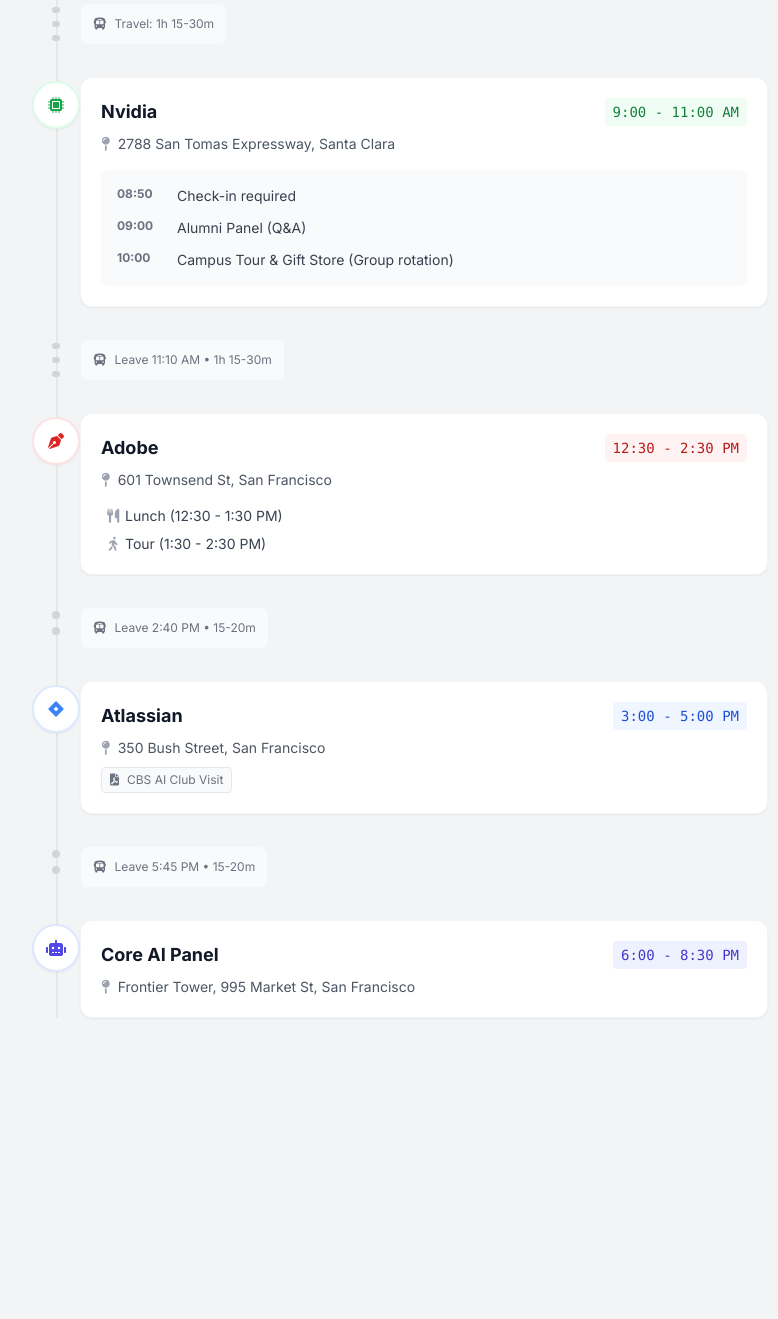
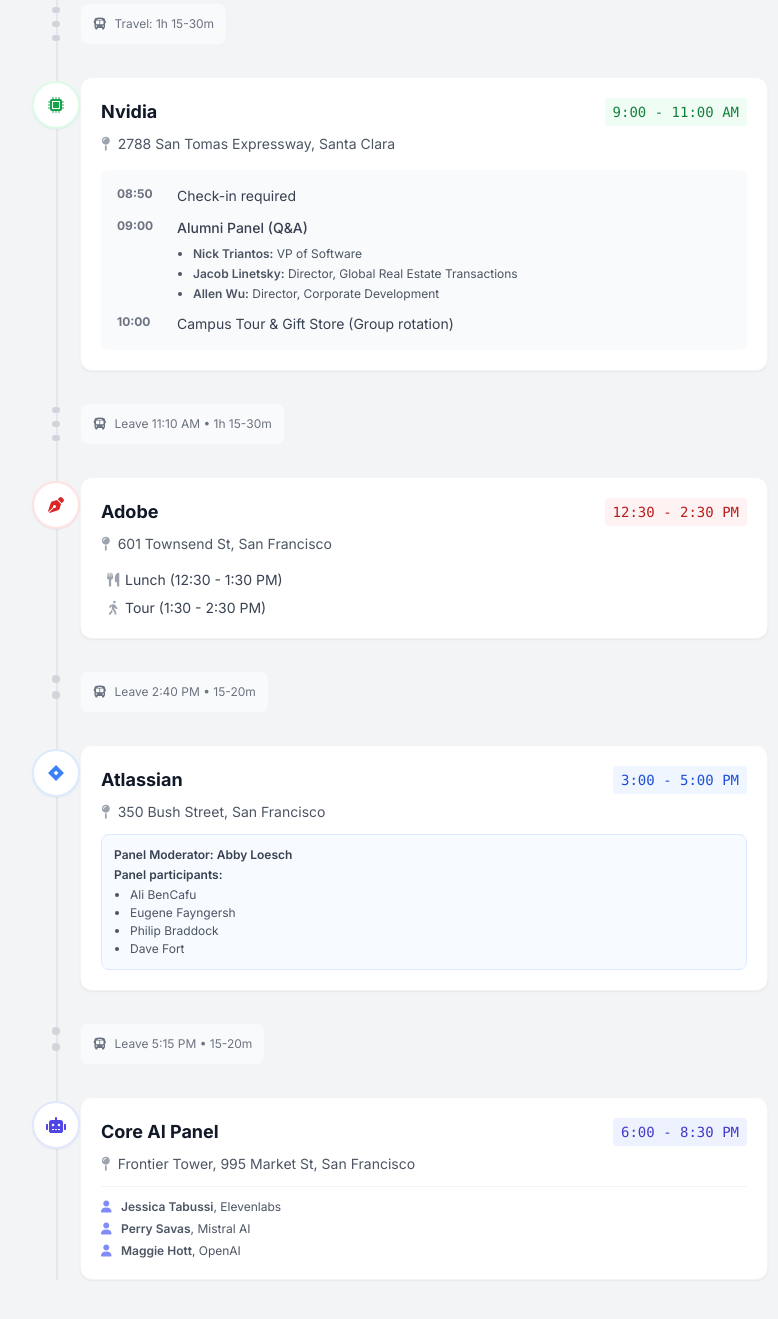
Before and after one commit to AhSirJoe/test, a plain HTML site: page index.html in a window 1280 px wide. Shown: the part 331-1650 px from the top of the page, without its empty margins (240-1018 px from the left). Before the commit the page ends 1453 px from the top, so only its background shows below. Drawn offline with nearby package versions, Linux system fonts and the light colour scheme.

```diff
--- a/index.html
+++ b/index.html
@@ -150,7 +150,14 @@
                         </div>
                         <div class="flex gap-3">
                             <span class="text-xs font-bold text-gray-500 w-12 shrink-0">09:00</span>
-                            <p class="text-sm text-gray-700">Alumni Panel (Q&A)</p>
+                            <div class="w-full">
+                                <p class="text-sm text-gray-700 font-medium">Alumni Panel (Q&A)</p>
+                                <ul class="text-xs text-gray-600 mt-2 space-y-1 list-disc pl-4">
+                                    <li><span class="font-semibold">Nick Triantos:</span> VP of Software</li>
+                                    <li><span class="font-semibold">Jacob Linetsky:</span> Director, Global Real Estate Transactions</li>
+                                    <li><span class="font-semibold">Allen Wu:</span> Director, Corporate Development</li>
+                                </ul>
+                            </div>
                         </div>
                         <div class="flex gap-3">
                             <span class="text-xs font-bold text-gray-500 w-12 shrink-0">10:00</span>
@@ -220,9 +227,17 @@
                         <h3 class="font-bold text-gray-900 text-lg">Atlassian</h3>
                         <span class="text-sm font-mono text-blue-700 bg-blue-50 px-2 py-1 rounded">3:00 - 5:00 PM</span>
                     </div>
-                    <p class="text-gray-600 text-sm mb-2"><i class="fa-solid fa-map-pin mr-1 text-gray-400"></i> 350 Bush Street, San Francisco</p>
-                    <div class="inline-flex items-center px-2 py-1 rounded border border-gray-200 bg-gray-50 text-xs text-gray-500">
-                        <i class="fa-solid fa-file-pdf mr-2"></i> CBS AI Club Visit
+                    <p class="text-gray-600 text-sm mb-3"><i class="fa-solid fa-map-pin mr-1 text-gray-400"></i> 350 Bush Street, San Francisco</p>
+
+                    <div class="bg-blue-50/50 rounded-lg p-3 border border-blue-100">
+                        <p class="text-xs font-semibold text-gray-700 mb-1">Panel Moderator: Abby Loesch</p>
+                        <p class="text-xs font-semibold text-gray-700 mb-1">Panel participants:</p>
+                        <ul class="text-xs text-gray-600 list-disc pl-4 space-y-0.5">
+                            <li>Ali BenCafu</li>
+                            <li>Eugene Fayngersh</li>
+                            <li>Philip Braddock</li>
+                            <li>Dave Fort</li>
+                        </ul>
                     </div>
                 </div>
             </div>
@@ -235,7 +250,7 @@
                 </div>
                 <div class="bg-gray-50 rounded-lg p-3 border border-gray-100 inline-block">
                     <p class="text-xs text-gray-500 flex items-center">
-                        <i class="fa-solid fa-bus mr-2"></i> Leave 5:45 PM • 15-20m
+                        <i class="fa-solid fa-bus mr-2"></i> Leave 5:15 PM • 15-20m
                     </p>
                 </div>
             </div>
@@ -250,7 +265,15 @@
                         <h3 class="font-bold text-gray-900 text-lg">Core AI Panel</h3>
                         <span class="text-sm font-mono text-indigo-700 bg-indigo-50 px-2 py-1 rounded">6:00 - 8:30 PM</span>
                     </div>
-                    <p class="text-gray-600 text-sm"><i class="fa-solid fa-map-pin mr-1 text-gray-400"></i> Frontier Tower, 995 Market St, San Francisco</p>
+                    <p class="text-gray-600 text-sm mb-3"><i class="fa-solid fa-map-pin mr-1 text-gray-400"></i> Frontier Tower, 995 Market St, San Francisco</p>
+
+                    <div class="border-t border-gray-100 pt-3">
+                        <ul class="text-xs text-gray-600 space-y-1.5">
+                            <li class="flex items-center"><i class="fa-solid fa-user mr-2 text-indigo-400 w-3"></i> <span><span class="font-semibold">Jessica Tabussi</span>, Elevenlabs</span></li>
+                            <li class="flex items-center"><i class="fa-solid fa-user mr-2 text-indigo-400 w-3"></i> <span><span class="font-semibold">Perry Savas</span>, Mistral AI</span></li>
+                            <li class="flex items-center"><i class="fa-solid fa-user mr-2 text-indigo-400 w-3"></i> <span><span class="font-semibold">Maggie Hott</span>, OpenAI</span></li>
+                        </ul>
+                    </div>
                 </div>
             </div>
         </div>
@@ -376,7 +399,15 @@
                         <h3 class="font-bold text-gray-900 text-lg">Applied AI Panel</h3>
                         <span class="text-sm font-mono text-indigo-700 bg-indigo-50 px-2 py-1 rounded">6:00 - 8:30 PM</span>
                     </div>
-                    <p class="text-gray-600 text-sm"><i class="fa-solid fa-map-pin mr-1 text-gray-400"></i> Frontier Tower, 995 Market St, SF</p>
+                    <p class="text-gray-600 text-sm mb-3"><i class="fa-solid fa-map-pin mr-1 text-gray-400"></i> Frontier Tower, 995 Market St, SF</p>
+
+                    <div class="border-t border-gray-100 pt-3">
+                        <ul class="text-xs text-gray-600 space-y-1.5">
+                            <li class="flex items-center"><i class="fa-solid fa-user mr-2 text-indigo-400 w-3"></i> <span><span class="font-semibold">Jeff Weldon</span>, Harvey</span></li>
+                            <li class="flex items-center"><i class="fa-solid fa-user mr-2 text-indigo-400 w-3"></i> <span><span class="font-semibold">Marcos Grappeggia</span>, Vercel</span></li>
+                            <li class="flex items-center"><i class="fa-solid fa-user mr-2 text-indigo-400 w-3"></i> <span><span class="font-semibold">Bayley Wang</span>, PrismaX</span></li>
+                        </ul>
+                    </div>
                 </div>
             </div>
         </div>
```
